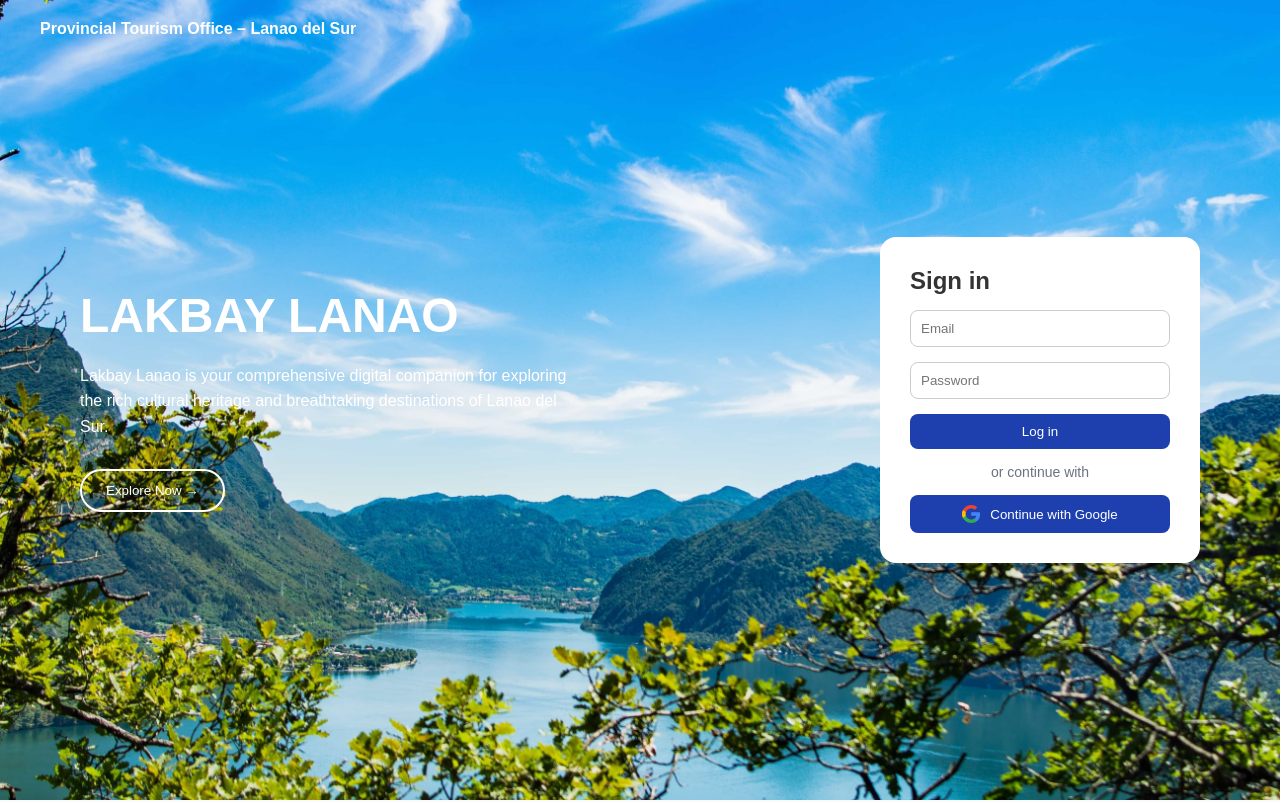
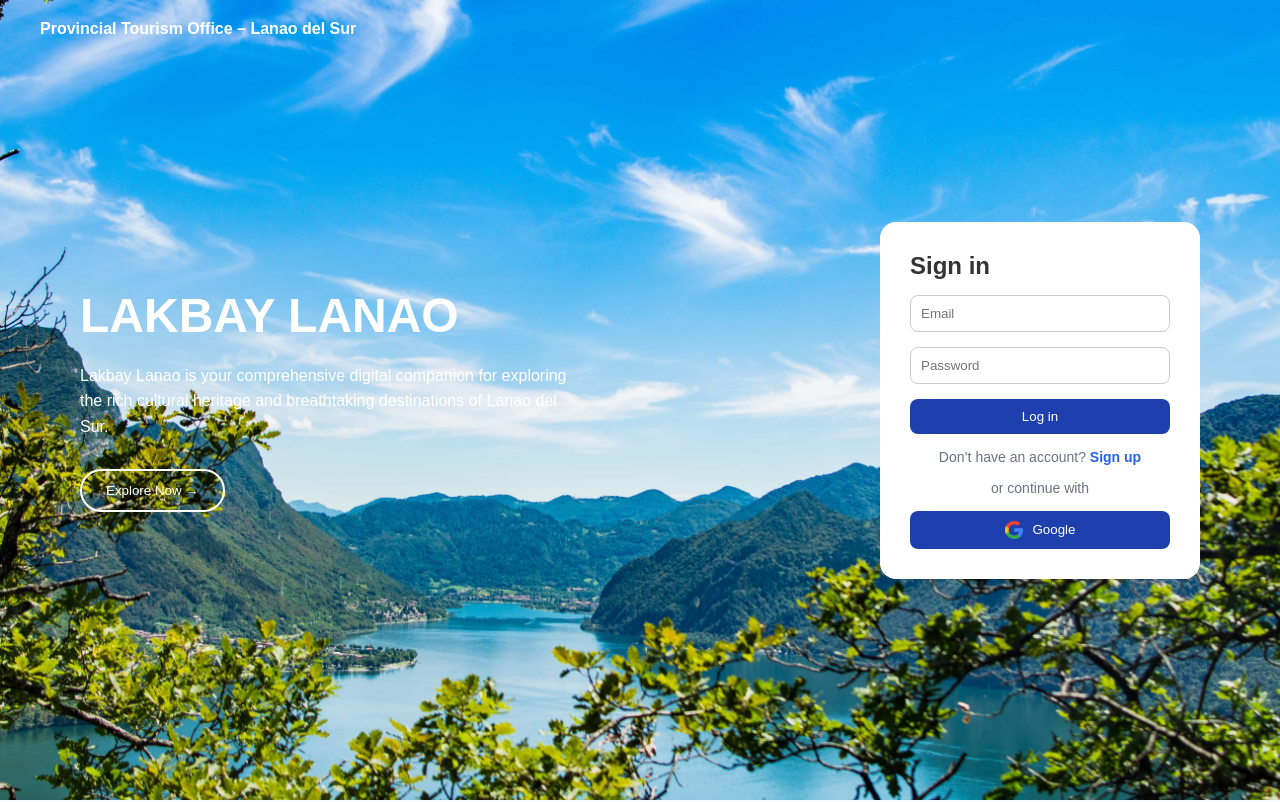
Before and after one commit to Janisah23/lakbay-lanao-system, a React (Vite) app in the folder lakbay-lanao-frontend/: page / in a window 1280 px wide. Shown: the top 802 px of the page. Built offline with nearby package versions, Linux system fonts and the light colour scheme.

Commit message:
feat:add sign up btn

```diff
--- a/lakbay-lanao-frontend/src/pages/public/Home.css
+++ b/lakbay-lanao-frontend/src/pages/public/Home.css
@@ -58,6 +58,23 @@
   color: white;
   cursor: pointer;
 }
+
+.signup-text {
+  font-size: 14px;
+  text-align: center;
+  color: #6b7280;
+}
+
+.signup-link {
+  color: #2563eb;
+  font-weight: 600;
+  cursor: pointer;
+}
+
+.signup-link:hover {
+  text-decoration: underline;
+}
+
 
 
 
--- a/lakbay-lanao-frontend/src/pages/public/Home.jsx
+++ b/lakbay-lanao-frontend/src/pages/public/Home.jsx
@@ -25,6 +25,13 @@ function Home() {
           <input type="password" placeholder="Password" />
 
           <button className="login-btn">Log in</button>
+          {/* NEW SIGN UP LINK */}
+
+          <p className="signup-text">
+            Don’t have an account?
+            <span className="signup-link"> Sign up</span>
+          </p>
+
 
           <div className="divider">
             <span>or continue with</span>
@@ -32,7 +39,7 @@ function Home() {
 
           <button className="google-btn">
             <img src="/google-icon.png" alt="Google" />
-            Continue with Google
+            Google
           </button>
         </div>
       </section>
```
Lines whose indentation alone changed are shown as unchanged.
